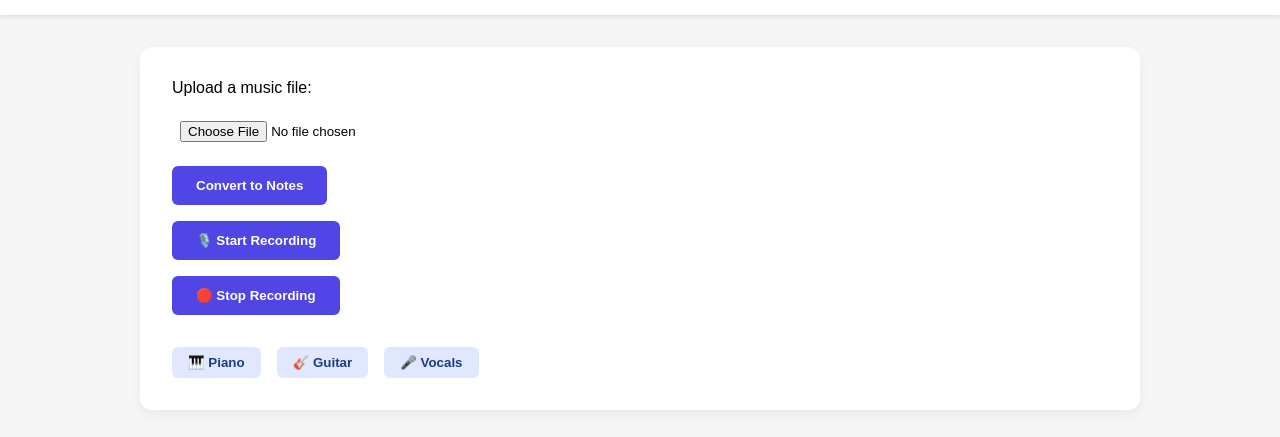
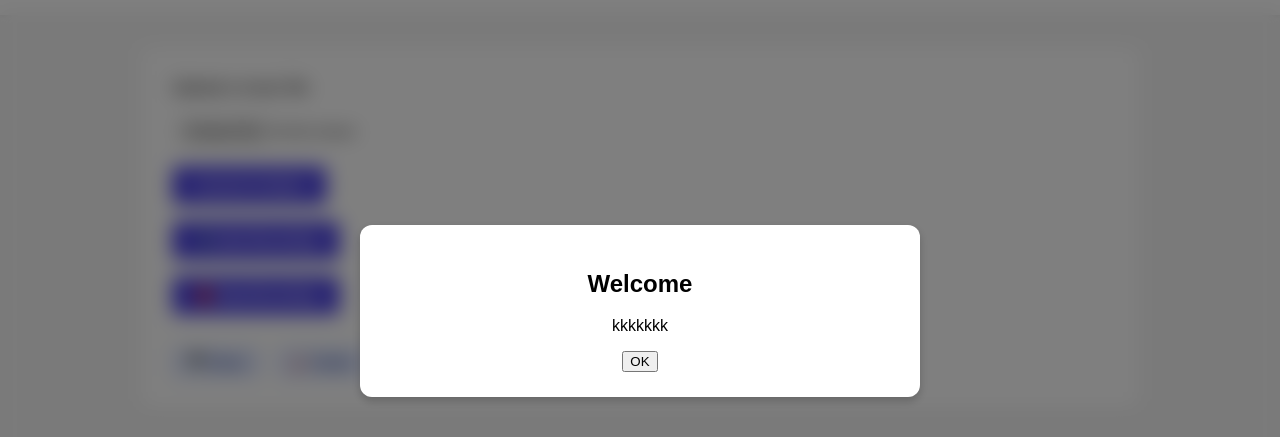
Before and after one commit to mixasolop/FIT-frontend, a plain HTML site: page blabla.html in a window 1280 px wide. Shown: the part 89-526 px from the top of the page. Drawn offline with Linux system fonts and the light colour scheme.

Commit message:
splited html into js file and also added the Modal rn only with some text

```diff
--- a/blabla.html
+++ b/blabla.html
@@ -6,8 +6,18 @@
   <title>Music Page with Recording & Upload</title>
   <link rel="stylesheet" href="style.css" />
 
+
 </head>
 <body>
+  <div class="modal" id="introModal">
+    <div class="modal-content">
+      <h2>Welcome</h2>
+      <p>kkkkkkk</p>
+      <button class="btn" onclick="closeModal()">OK</button>
+    </div>
+  </div>
+
+
   <header>
     <h1>Music to Notes</h1>
     <nav>
@@ -40,55 +50,7 @@
       <p id="notes">C4 E4 G4 C5 A4 F4 G4</p>
     </div>
   </main>
+  <script src="script.js"></script>
 
-  <script>
-    let selectedInstrument = null;
-
-    function selectInstrument(instrument) {
-      selectedInstrument = instrument;
-      alert("Instrument selected: " + instrument);
-    }
-
-    function convertFile() {
-      const fileInput = document.getElementById("audioFile");
-      if (fileInput.files.length === 0) {
-        alert("Please upload a file first.");
-        return;
-      }
-      document.getElementById("output").style.display = "block";
-      document.getElementById("notes").innerText = `C4 E4 G4 C5 A4 F4 G4 (Instrument: ${selectedInstrument || 'None'})`;
-    }
-
-    let mediaRecorder;
-    let audioChunks = [];
-
-    function startRecording() {
-      navigator.mediaDevices.getUserMedia({ audio: true }).then((stream) => {
-        mediaRecorder = new MediaRecorder(stream);
-        mediaRecorder.start();
-
-        audioChunks = [];
-        mediaRecorder.ondataavailable = (e) => {
-          audioChunks.push(e.data);
-        };
-
-        mediaRecorder.onstop = () => {
-          const audioBlob = new Blob(audioChunks, { type: 'audio/wav' });
-          console.log('Recording complete', audioBlob);
-          document.getElementById("output").style.display = "block";
-          document.getElementById("notes").innerText = `C4 E4 F4 A4 (Instrument: ${selectedInstrument || 'None'})`;
-        };
-
-        alert("Recording started...");
-      });
-    }
-
-    function stopRecording() {
-      if (mediaRecorder && mediaRecorder.state === "recording") {
-        mediaRecorder.stop();
-        alert("Recording stopped.");
-      }
-    }
-  </script>
 </body>
 </html>
--- /dev/null
+++ b/script.js
@@ -0,0 +1,58 @@
+// Show the modal when the page loads
+window.addEventListener("DOMContentLoaded", () => {
+    document.getElementById("introModal").style.display = "flex";
+  });
+
+  // Close modal on button click
+  function closeModal() {
+    document.getElementById("introModal").style.display = "none";
+  }
+
+  // Site functionality
+  let selectedInstrument = null;
+
+  function selectInstrument(instrument) {
+    selectedInstrument = instrument;
+    alert("Instrument selected: " + instrument);
+  }
+
+  function convertFile() {
+    const fileInput = document.getElementById("audioFile");
+    if (fileInput.files.length === 0) {
+      alert("Please upload a file first.");
+      return;
+    }
+    document.getElementById("output").style.display = "block";
+    document.getElementById("notes").innerText = `C4 E4 G4 C5 A4 F4 G4 (Instrument: ${selectedInstrument || 'None'})`;
+  }
+
+  let mediaRecorder;
+  let audioChunks = [];
+
+  function startRecording() {
+    navigator.mediaDevices.getUserMedia({ audio: true }).then((stream) => {
+      mediaRecorder = new MediaRecorder(stream);
+      mediaRecorder.start();
+
+      audioChunks = [];
+      mediaRecorder.ondataavailable = (e) => {
+        audioChunks.push(e.data);
+      };
+
+      mediaRecorder.onstop = () => {
+        const audioBlob = new Blob(audioChunks, { type: 'audio/wav' });
+        console.log('Recording complete', audioBlob);
+        document.getElementById("output").style.display = "block";
+        document.getElementById("notes").innerText = `C4 E4 F4 A4 (Instrument: ${selectedInstrument || 'None'})`;
+      };
+
+      alert("Recording started...");
+    });
+  }
+
+  function stopRecording() {
+    if (mediaRecorder && mediaRecorder.state === "recording") {
+      mediaRecorder.stop();
+      alert("Recording stopped.");
+    }
+  }
--- a/style.css
+++ b/style.css
@@ -48,6 +48,34 @@ body {
     padding: 0.5rem;
   }
 
+  .modal {
+    position: fixed;         /* Sticks it to the viewport */
+    top: 0;
+    left: 0;
+    width: 100vw;
+    height: 100vh;
+    background-color: rgba(0, 0, 0, 0.5); /* semi-transparent overlay */
+    display: flex;           /* Flexbox helps center it */
+    align-items: center;     /* Center vertically */
+    justify-content: center; /* Center horizontally */
+    backdrop-filter: blur(10px);          /* Optional: extra inner blur */
+   -webkit-backdrop-filter: blur(10px);
+    z-index: 9999;           /* SUPER on top of everything */
+  }
+
+
+  .modal-content {
+    background: #fff;
+    padding: 25px 30px;
+    width: 90%;
+    max-width: 500px;
+    border-radius: 12px;
+    box-shadow: 0 4px 10px rgba(0,0,0,0.2);
+    text-align: center;
+    z-index: 10000; /* Optional: extra layer */
+  }
+
+
   .upload-section button {
     padding: 0.75rem 1.5rem;
     background-color: #4f46e5;
```
